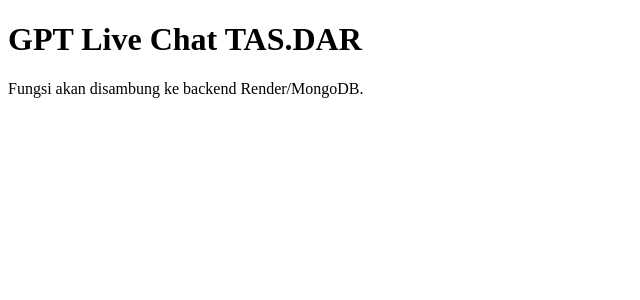
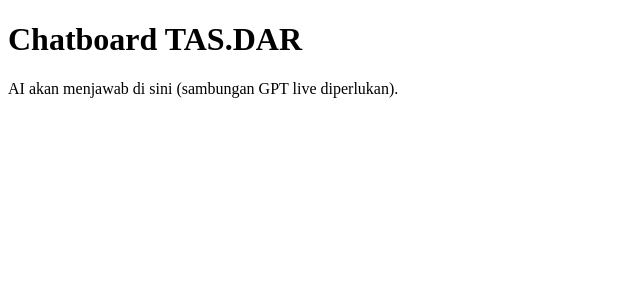
Before and after one commit to 2324-duatigaduaempat/tasdar_ai, a Next.js app: page /chat in a window 1280 px wide. Shown: the top 300 px of the page, without its empty margins (0-640 px from the left). Built offline with nearby package versions, Linux system fonts and the light colour scheme.

Commit message:
Update chat.js

```diff
--- a/pages/chat.js
+++ b/pages/chat.js
@@ -1,9 +1,8 @@
-
 export default function Chat() {
   return (
     <main>
-      <h1>GPT Live Chat TAS.DAR</h1>
-      <p>Fungsi akan disambung ke backend Render/MongoDB.</p>
+      <h1>Chatboard TAS.DAR</h1>
+      <p>AI akan menjawab di sini (sambungan GPT live diperlukan).</p>
     </main>
   );
 }
```
